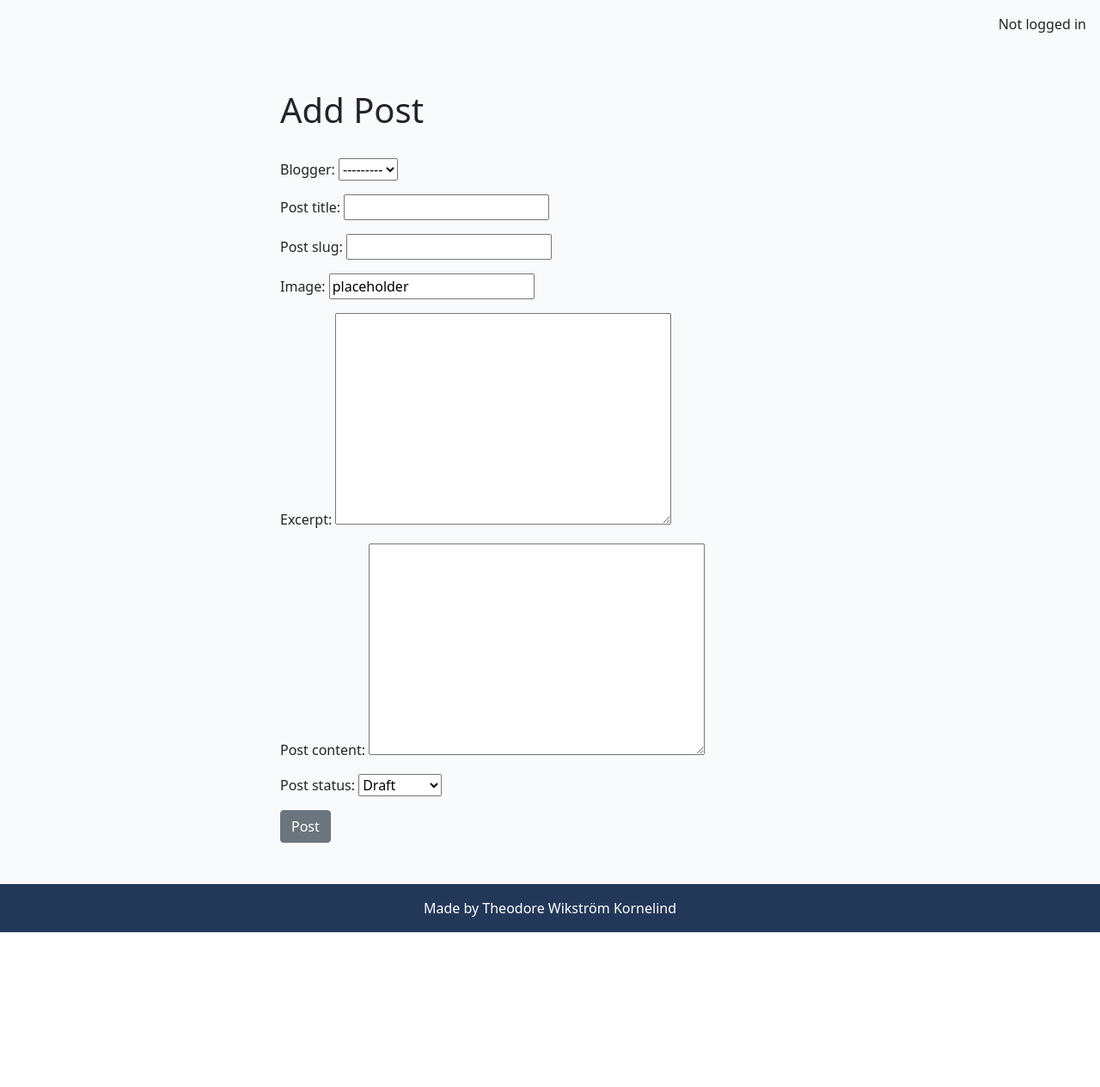
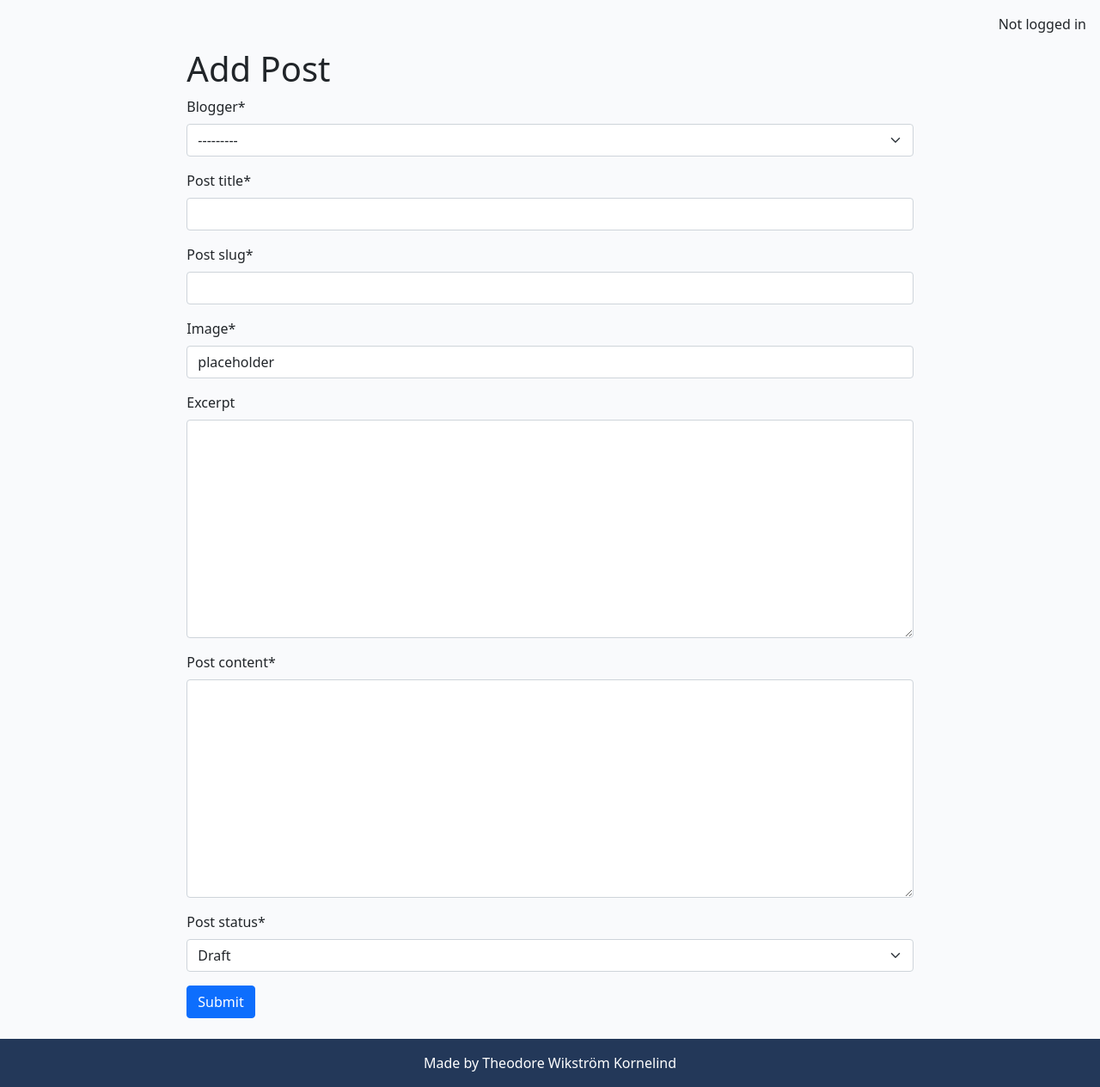
Before and after one commit to Humanslaughter/pp4-blog, a Django app: page /add_post/ in a window 1280 px wide. Shown: the part 60-1324 px from the top of the page at 86% size. Before the commit the page ends 1144 px from the top, so only its background shows below. Run offline with Django 4.2, Linux system fonts and the light colour scheme; some libraries are stand-ins or nearby versions.

Commit message:
Add crispy forms to add_post form

```diff
--- a/blog/templates/blog/add_post.html
+++ b/blog/templates/blog/add_post.html
@@ -1,16 +1,19 @@
 {% extends 'base.html' %}
 {% load static %}
+{% load crispy_forms_tags %}
 
 {% block content %}
 <div class="row justify-content-center">
-    <div class="col-12 col-md-6 my-5">
-        <h1>Add Post</h1>
-        <br>
+    <div class="col-md-8">
+        <div class="page-header">
+            <h1>Add Post</h1>
+        </div>
         <form method="post">
             {% csrf_token %}
-            {{ form.as_p }}
-            <button class="btn btn-secondary" type="submit">Post</button>
+            {{ form|crispy }}
+            <button class="btn btn-primary" type="submit">Submit</button>
         </form>
+        <br>
     </div>
 </div>
 {% endblock content %}
```
